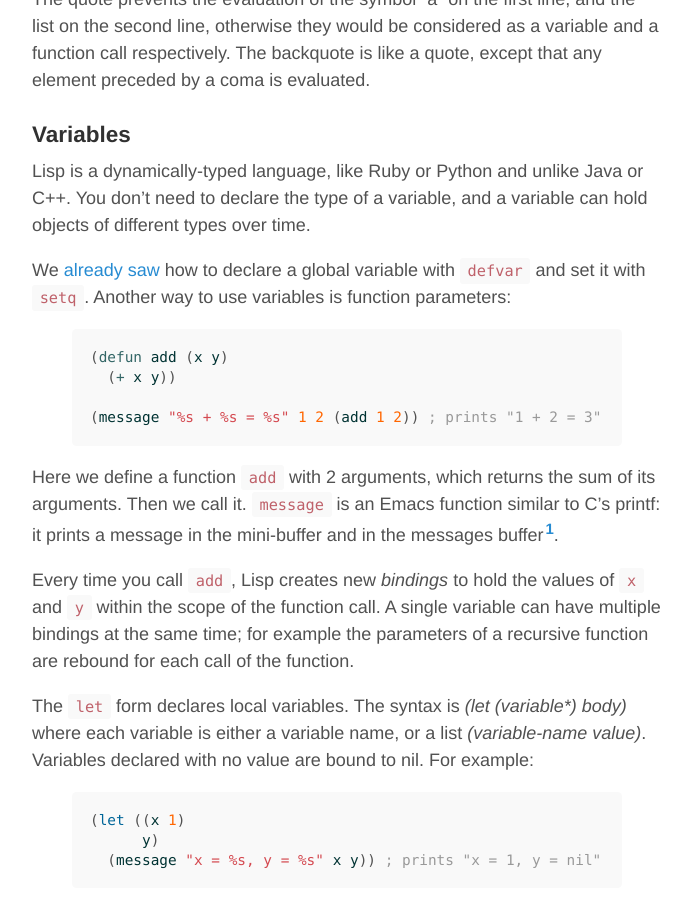
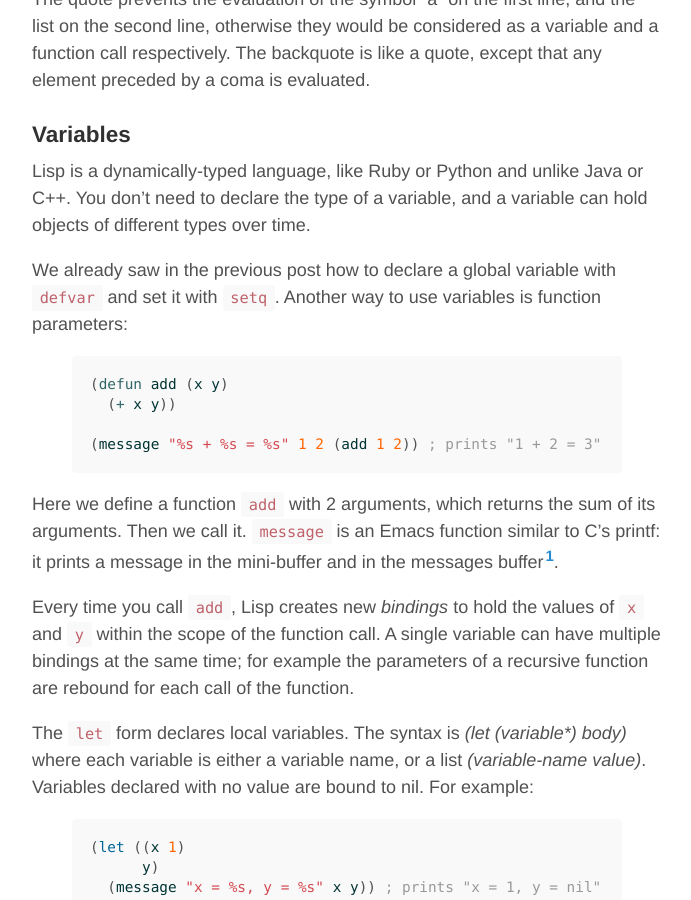
Before and after one commit to philippe-grenet/philippe-grenet.github.io, a Jekyll site: the page built from _posts/2015-07-10-lisp-part-2.md, in a window 1280 px wide and 900 px high, scrolled down 1199 px. Shown: the whole window, without its empty margins (293-984 px from the left). Built offline with Jekyll 4.4.1, drawn with Linux system fonts in a browser that asks for light colours.

Commit message:
debugging publish take 4

```diff
--- a/_posts/2015-07-10-lisp-part-2.md
+++ b/_posts/2015-07-10-lisp-part-2.md
@@ -59,9 +59,9 @@ Lisp is a dynamically-typed language, like Ruby or Python and unlike Java or
 C++. You don't need to declare the type of a variable, and a variable can hold
 objects of different types over time.
 
-We [already saw]({% post_url 2015-07-03-lisp-part-1 %}) how to declare a global
-variable with `defvar` and set it with `setq`. Another way to use variables is
-function parameters:
+We already saw in the previous post how to declare a global variable with
+`defvar` and set it with `setq`. Another way to use variables is function
+parameters:
 
 {% highlight lisp %}
 (defun add (x y)
```
